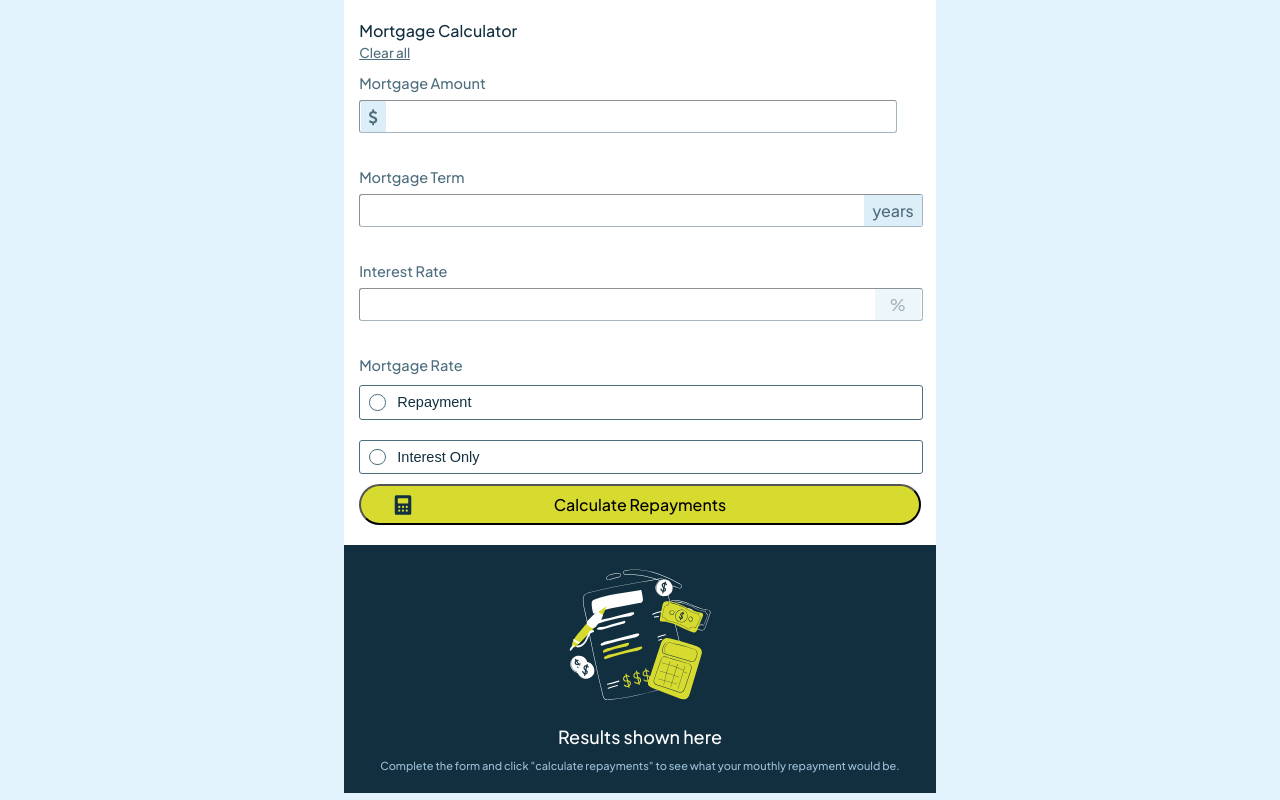
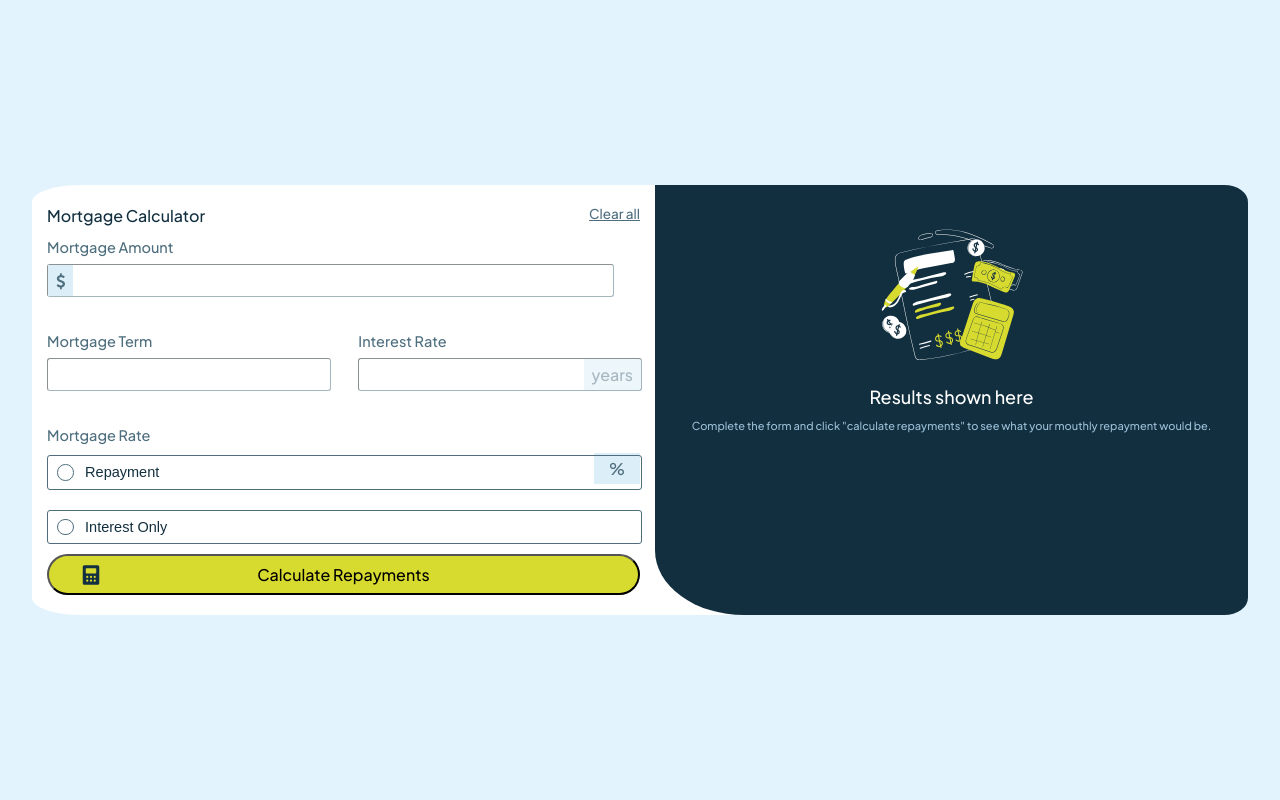
Before and after one commit to ceci-lo/Calculadora-Hipoteca, a plain HTML site: page index.html in a window 1280 px wide. Drawn offline with Linux system fonts and the light colour scheme.

Commit message:
se acomodan inputs segun el diseño para pantalla de 768ox

```diff
--- a/Styles/style.css
+++ b/Styles/style.css
@@ -8,8 +8,9 @@
 }
 body{
     display: flex;
+    justify-content: center;
     align-items: center;
-    justify-content: center;
+
     background-color: hsl(202, 86%, 94%);
 }
 /*## Colors
@@ -206,3 +207,38 @@ body{
         line-height: 1.4em;
     }
 }
+
+@media(min-width: 768px) {
+    body {
+        height: 100vh;
+    }
+    .container {
+        display: flex;
+        border-radius: 4%;
+        width: 95%;
+    }
+    .container1__calculator {
+        width: 50%;
+    }
+    .container1__calculator__title{
+        display: flex;
+        justify-content: space-between;
+    }
+    .container1__calculator__form_twoInputs{
+        display: flex;
+    }
+    .container1__calculator__form_twoInput_one{
+        width: 47.5%;
+        margin-right: 5%;
+    }
+    .container1__calculator__form_twoInput_two{
+        width: 47.5%;
+    }
+    .container2__results {
+        width:50%;
+        border-top-right-radius: 4%;
+        border-bottom-right-radius: 4%;
+        border-bottom-left-radius: 15%;
+        height: auto;
+    }
+}
--- a/index.html
+++ b/index.html
@@ -6,7 +6,7 @@
     <meta name="viewport" content="width=device-width, initial-scale=1.0">
     <title>Calculadora de hipoteca</title>
     <link rel="stylesheet" href="https://cdnjs.cloudflare.com/ajax/libs/font-awesome/4.3.0/css/font-awesome.css"
-    rel="stylesheet"  type='text/css'>
+        rel="stylesheet" type='text/css'>
 
     <link rel="preconnect" href="https://fonts.googleapis.com">
     <link rel="preconnect" href="https://fonts.gstatic.com" crossorigin>
@@ -26,20 +26,26 @@
             <div>
                 <form>
                     <label for="mAmoung">Mortgage Amount</label><br>
-                    <input type="number" id="mAmoung" name="mAmoung"><span class="spanUsd"><i class="fa fa-usd" aria-hidden="true"></span></i><br>
+                    <input type="number" id="mAmoung" name="mAmoung"><span class="spanUsd"><i class="fa fa-usd"
+                            aria-hidden="true"></span></i><br>
+                    <div class="container1__calculator__form_twoInputs">
+                        <div class="container1__calculator__form_twoInput_one">
                             <label for="mTerm">Mortgage Term</label><br>
                             <input type="number" id="mTerm" name="mTerm"><span class="spanmTerm">years</span><br>
+                        </div>
+                        <div class="container1__calculator__form_twoInput_two">
                             <label for="iRate">Interest Rate</label><span class="spanPercent"> % </span><br>
                             <input type="number" id="iRate" name="iRate"><br>
+                        </div>
+                    </div>
                     <div>
                         <label for="mRate">Mortgage Rate</label><br>
-
                         <input type="radio" id="repayment" name="fav_language" value="repayment">
                         <label class="MortgageRate" for="repayment">Repayment</label><br>
                         <input type="radio" id="InterestOnly" name="fav_language" value="InterestOnly">
                         <label class="MortgageRate" for="InterestOnly">Interest Only</label><br>
                     </div>
-                    <button id="btn"><img src="./assets/images/icon-calculator.svg" >Calculate Repayments</button>
+                    <button id="btn"><img src="./assets/images/icon-calculator.svg">Calculate Repayments</button>
                 </form>
             </div>
         </div>
@@ -47,7 +53,8 @@
             <div class="container2__results__alineacion">
                 <div class="container2__results__img"></div>
                 <h2 class="container2__results_title">Results shown here</h2>
-            <p class="container2__results_p">Complete the form and click "calculate repayments" to see what your mouthly repayment would be.</p>
+                <p class="container2__results_p">Complete the form and click "calculate repayments" to see what your
+                    mouthly repayment would be.</p>
             </div>
         </div>
     </div>
```
Lines whose indentation alone changed are shown as unchanged.
